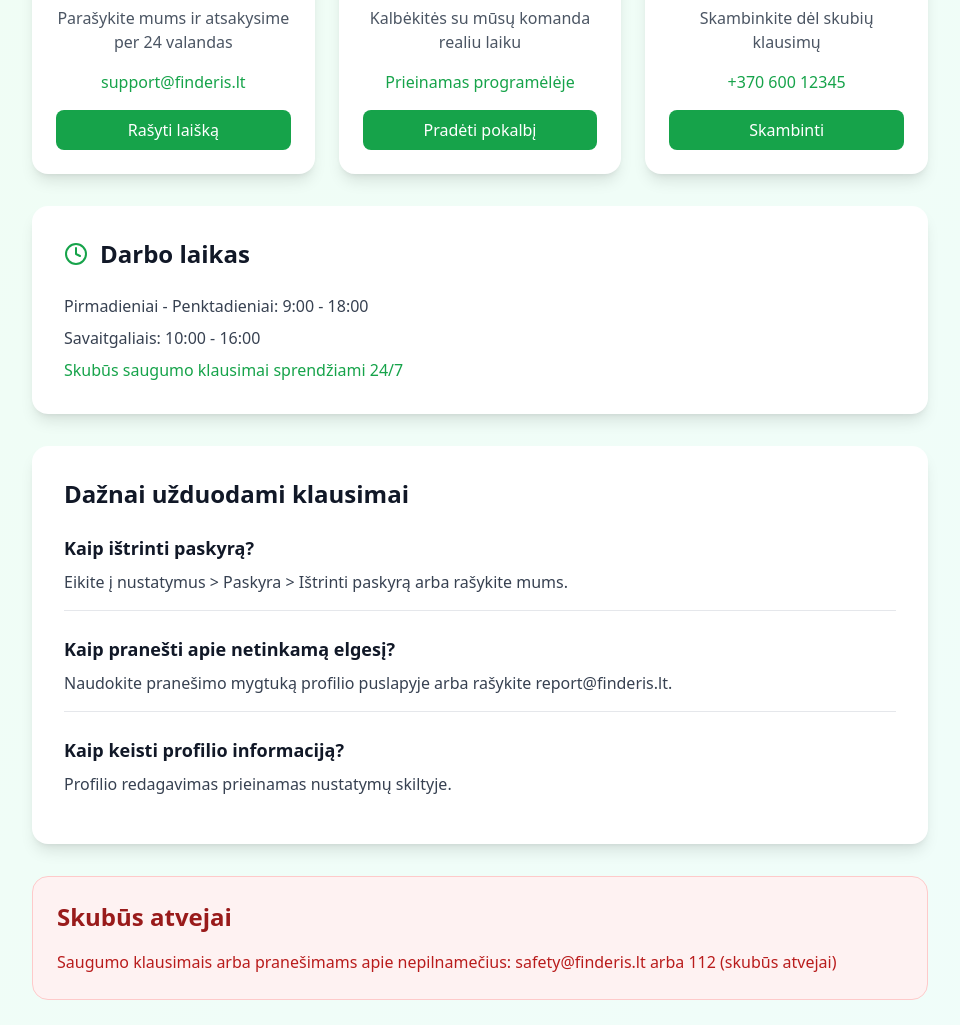
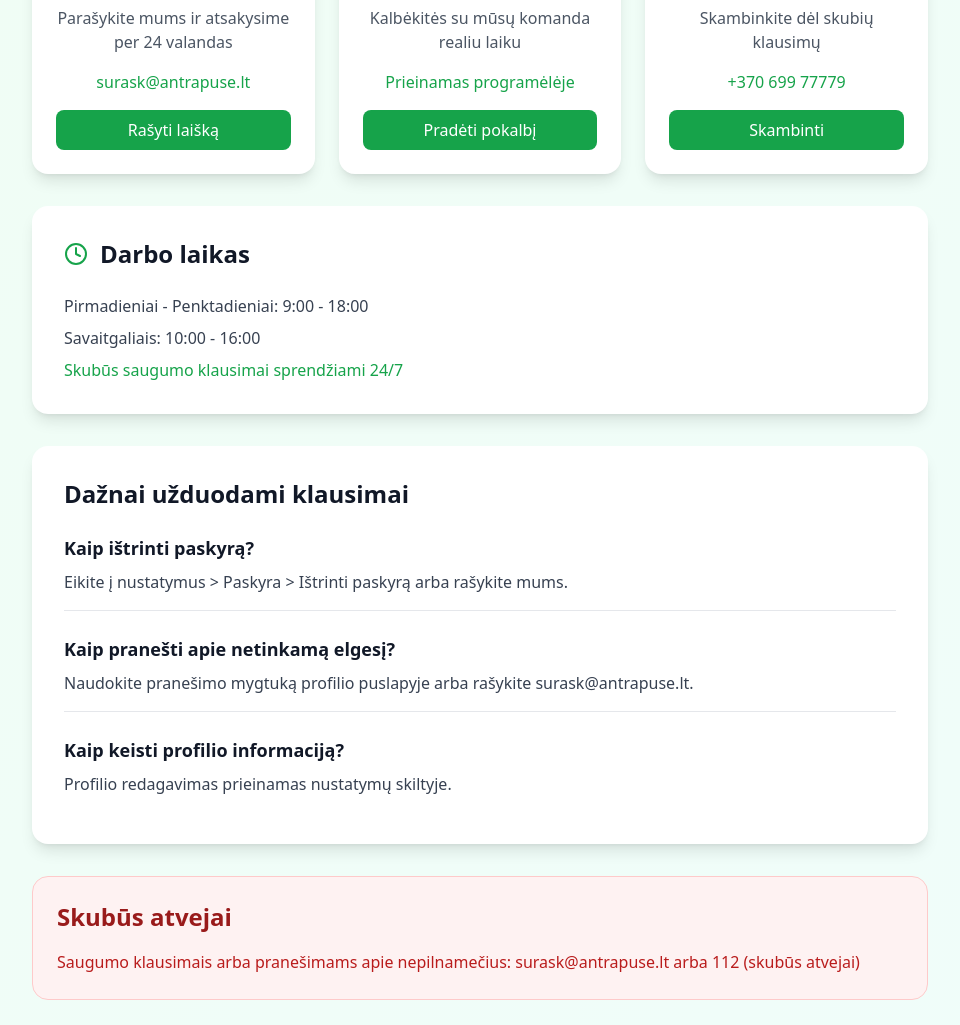
Before and after one commit to paiir/finderis-landing, a React (Vite) app: page /support in a window 1280 px wide. Shown: the part 350-1375 px from the top of the page, without its empty margins (160-1120 px from the left). Built offline with nearby package versions, Linux system fonts and the light colour scheme.

Commit message:
Update contact information
Update email and phone number across all pages and legal documents.

```diff
--- a/src/pages/ChildSafety.tsx
+++ b/src/pages/ChildSafety.tsx
@@ -27,7 +27,7 @@ Naudojame automatizuotas sistemas amžiaus tikrinimui ir nepilnamečių aptikimu
           title: "3. Pranešimas apie nepilnamečius",
           content: `Jei pastebite, kad platformoje yra nepilnametis naudotojas, nedelsiant praneškite mums:
 
-• El. paštu: safety@finderis.lt
+• El. paštu: surask@antrapuse.lt
 • Naudodami pranešimo funkciją programėlėje
 • Skambindami pagalbos tarnybai
 
@@ -71,7 +71,7 @@ We use automated systems for age verification and minor detection.`
           title: "3. Reporting Minors",
           content: `If you notice a minor user on the platform, report it to us immediately:
 
-• Email: safety@finderis.lt
+• Email: surask@antrapuse.lt
 • Using the in-app reporting feature
 • Calling our support hotline
 
@@ -132,8 +132,8 @@ We collaborate with parents to protect minors.`
             </h2>
             <p className="text-red-700 leading-relaxed">
               {language === 'lt'
-                ? 'Jei manote, kad vaikas yra pavojuje, nedelsiant kreipkitės į vietinius skubios pagalbos tarnybas (112) arba policijos numerį. Mūsų komanda taip pat prieinama 24/7 adresu safety@finderis.lt.'
-                : 'If you believe a child is in immediate danger, contact local emergency services (112) or police immediately. Our team is also available 24/7 at safety@finderis.lt.'
+                ? 'Jei manote, kad vaikas yra pavojuje, nedelsiant kreipkitės į vietinius skubios pagalbos tarnybas (112) arba policijos numerį. Mūsų komanda taip pat prieinama 24/7 adresu surask@antrapuse.lt.'
+                : 'If you believe a child is in immediate danger, contact local emergency services (112) or police immediately. Our team is also available 24/7 at surask@antrapuse.lt.'
               }
             </p>
           </section>
--- a/src/pages/CommunityGuidelines.tsx
+++ b/src/pages/CommunityGuidelines.tsx
@@ -45,7 +45,7 @@ const CommunityGuidelines = () => {
           title: "5. Pranešimas apie pažeidimus",
           content: `Jei pastebite taisyklių pažeidimą:
 • Naudokite pranešimo funkciją programėlėje
-• Rašykite mums adresu: report@finderis.lt
+• Rašykite mums adresu: surask@antrapuse.lt
 • Pateikite kuo daugiau informacijos apie problemą
 
 Visi pranešimai bus išnagrinėti per 24 valandas.`
@@ -97,7 +97,7 @@ Visi pranešimai bus išnagrinėti per 24 valandas.`
           title: "5. Reporting Violations",
           content: `If you notice a rule violation:
 • Use the in-app reporting feature
-• Email us at: report@finderis.lt
+• Email us at: surask@antrapuse.lt
 • Provide as much information about the issue as possible
 
 All reports will be investigated within 24 hours.`
--- a/src/pages/Support.tsx
+++ b/src/pages/Support.tsx
@@ -15,7 +15,7 @@ const Support = () => {
           icon: <Mail className="w-6 h-6" />,
           title: "El. paštas",
           description: "Parašykite mums ir atsakysime per 24 valandas",
-          contact: "support@finderis.lt",
+          contact: "surask@antrapuse.lt",
           action: "Rašyti laišką"
         },
         {
@@ -29,7 +29,7 @@ const Support = () => {
           icon: <Phone className="w-6 h-6" />,
           title: "Pagalbos linija",
           description: "Skambinkite dėl skubių klausimų",
-          contact: "+370 600 12345",
+          contact: "+370 699 77779",
           action: "Skambinti"
         }
       ],
@@ -48,7 +48,7 @@ const Support = () => {
           },
           {
             question: "Kaip pranešti apie netinkamą elgesį?",
-            answer: "Naudokite pranešimo mygtuką profilio puslapyje arba rašykite report@finderis.lt."
+            answer: "Naudokite pranešimo mygtuką profilio puslapyje arba rašykite surask@antrapuse.lt."
           },
           {
             question: "Kaip keisti profilio informaciją?",
@@ -65,7 +65,7 @@ const Support = () => {
           icon: <Mail className="w-6 h-6" />,
           title: "Email",
           description: "Write to us and we'll respond within 24 hours",
-          contact: "support@finderis.lt",
+          contact: "surask@antrapuse.lt",
           action: "Send Email"
         },
         {
@@ -79,7 +79,7 @@ const Support = () => {
           icon: <Phone className="w-6 h-6" />,
           title: "Support Hotline",
           description: "Call for urgent matters",
-          contact: "+370 600 12345",
+          contact: "+370 699 77779",
           action: "Call Now"
         }
       ],
@@ -98,7 +98,7 @@ const Support = () => {
           },
           {
             question: "How to report inappropriate behavior?",
-            answer: "Use the report button on the profile page or write to report@finderis.lt."
+            answer: "Use the report button on the profile page or write to surask@antrapuse.lt."
           },
           {
             question: "How to change profile information?",
@@ -183,8 +183,8 @@ const Support = () => {
             </h2>
             <p className="text-red-700 leading-relaxed">
               {language === 'lt'
-                ? 'Saugumo klausimais arba pranešimams apie nepilnamečius: safety@finderis.lt arba 112 (skubūs atvejai)'
-                : 'For safety issues or reports about minors: safety@finderis.lt or 112 (emergency cases)'
+                ? 'Saugumo klausimais arba pranešimams apie nepilnamečius: surask@antrapuse.lt arba 112 (skubūs atvejai)'
+                : 'For safety issues or reports about minors: surask@antrapuse.lt or 112 (emergency cases)'
               }
             </p>
           </div>
```
